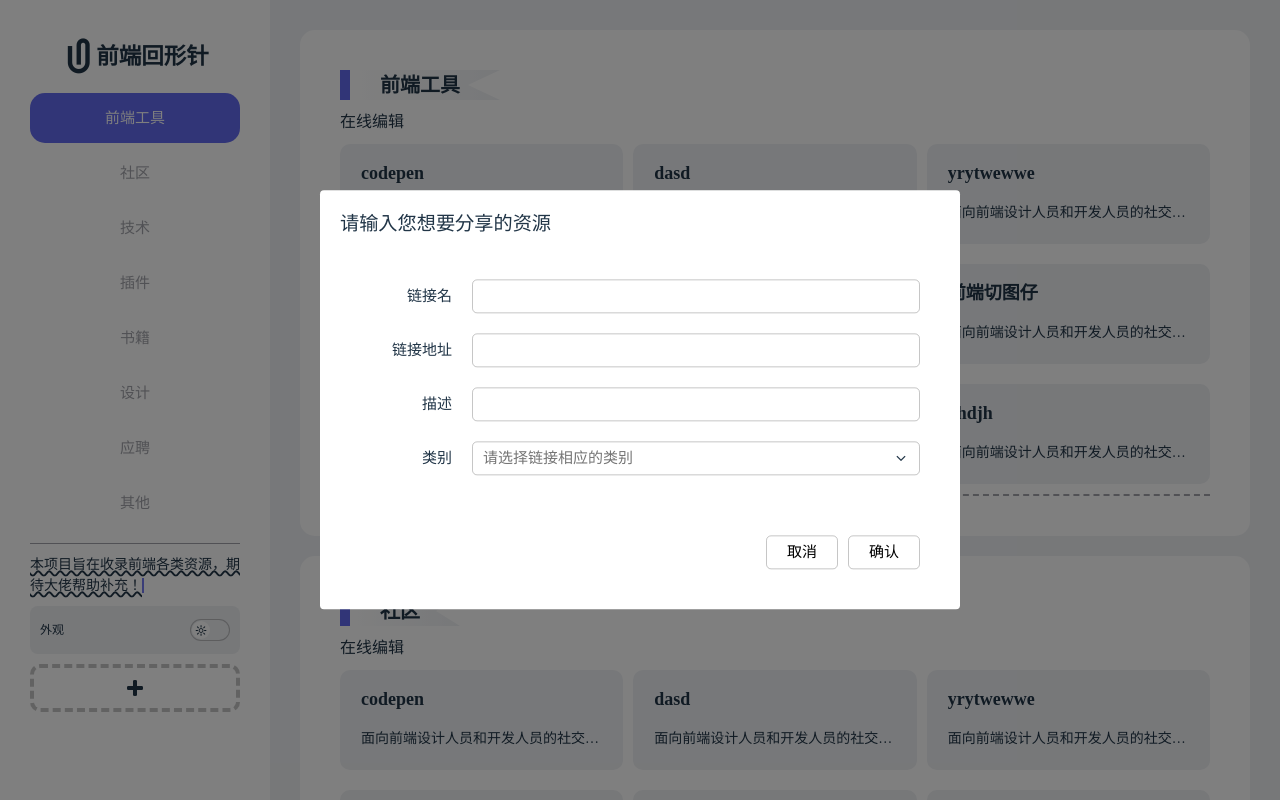
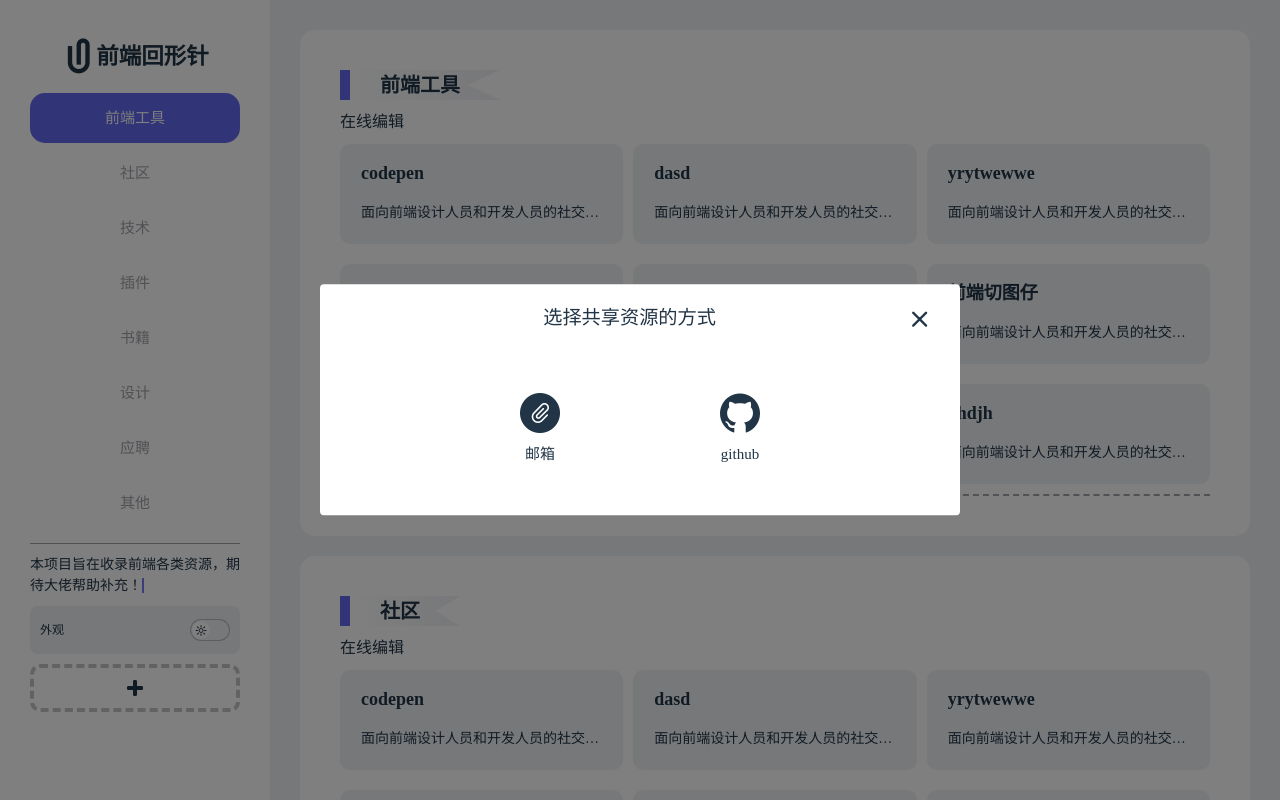
Before and after one commit to allen996/fe-clips, a Vue app: page / in a window 1280 px wide. Both pictures are taken after a click on the element 135 px from the left and 687 px from the top of the page. Shown: the top 800 px of the page. Built offline with nearby package versions, Linux system fonts and the light colour scheme.

Commit message:
add dropdown & scrollbar style

```diff
--- a/src/assets/styles/base.scss
+++ b/src/assets/styles/base.scss
@@ -66,6 +66,31 @@
   --fc-gradient: to right, transparent, var(--fc-color-black-soft);
 }
 
+html {
+  box-sizing: border-box;
+  scrollbar-width: thin;
+  scrollbar-color: var(--fc-color-primary) transparent;
+  scrollbar-highlight-color: var(--fc-color-primary);
+}
+
+*,
+*::before,
+*::after {
+  box-sizing: inherit;
+  scrollbar-width: inherit;
+}
+
+*::-webkit-scrollbar {
+  width: 10px;
+  height: 10px;
+}
+
+*::-webkit-scrollbar-thumb {
+  background: var(--fc-color-primary);
+  // background: hsl(214, 13%, 75%);
+  border-radius: 4px;
+}
+
 body {
   min-height: 100vh;
   color: var(--fc-text-color);
--- a/src/components/Dialog.vue
+++ b/src/components/Dialog.vue
@@ -1,5 +1,5 @@
 <script setup lang="ts">
-import { ref } from 'vue'
+import { reactive, ref } from 'vue'
 
 const emits = defineEmits<{
   close: any
@@ -9,24 +9,39 @@ function close(): void {
 }
 
 const showDropdown = ref(false)
+const rotateObj = reactive({
+  transform: 'rotate(0)',
+  transition: 'transform 0.8s'
+})
 function handleSelectDropdown(): void {
   showDropdown.value = !showDropdown.value
+  if (showDropdown.value) {
+    rotateObj.transform = 'rotate(-0.5turn)'
+  } else {
+    rotateObj.transform = 'rotate(0)'
+  }
+}
+
+const isShowEmail = ref(false)
+function enterEmail(): void {
+  isShowEmail.value = true
+}
+function cancelEmail(): void {
+  isShowEmail.value = false
 }
 </script>
 
 <template>
   <Teleport to="body">
     <div class="overlay" @click.self="close">
-      <div class="dialog" v-if="false">
+      <div class="dialog">
         <header>
-          <h3>选择共享资源的方式</h3>
-          <button class="dialog-close" @click="close">
-            <i class="iconfont icon-close"></i>
-          </button>
+          选择共享资源的方式
+          <i class="iconfont icon-close" @click="close"></i>
         </header>
         <div class="content">
           <div class="way">
-            <button id="email">
+            <button id="email" @click="enterEmail">
               <i class="iconfont icon-clips-logo1"></i>
             </button>
             <span>邮箱</span>
@@ -41,7 +56,7 @@ function handleSelectDropdown(): void {
           </div>
         </div>
       </div>
-      <div class="form" v-else>
+      <div class="email" v-if="isShowEmail">
         <header>请输入您想要分享的资源</header>
         <form action="">
           <div class="name">
@@ -61,18 +76,24 @@ function handleSelectDropdown(): void {
             <div class="select">
               <div class="selector" @click="handleSelectDropdown">
                 <input type="text" placeholder="请选择链接相应的类别" readonly />
-                <i class="iconfont icon-downarrow1f"></i>
+                <i class="iconfont icon-downarrow1f" :style="rotateObj"></i>
               </div>
-              <ul class="options" v-show="showDropdown">
-                <li>111</li>
-                <li>222</li>
-                <li>333</li>
-              </ul>
+              <Transition name="dropdown">
+                <ul class="options" v-show="showDropdown">
+                  <li>111</li>
+                  <li>222</li>
+                  <li>333</li>
+                  <li>333</li>
+                  <li>333</li>
+                  <li>333</li>
+                  <li>333</li>
+                </ul>
+              </Transition>
             </div>
           </div>
         </form>
         <footer>
-          <button>取消</button>
+          <button @click="cancelEmail">取消</button>
           <button>确认</button>
         </footer>
       </div>
@@ -90,7 +111,8 @@ function handleSelectDropdown(): void {
   background-color: rgba(0, 0, 0, 0.5);
 
   .dialog,
-  .form {
+  .email {
+    width: 50vw;
     position: absolute;
     top: 50%;
     left: 50%;
@@ -98,33 +120,47 @@ function handleSelectDropdown(): void {
     background-color: var(--fc-background-color-1);
     border-radius: 4px;
     z-index: 9999;
+
+    header {
+      margin: 20px 30px;
+      font-size: 1.2rem;
+    }
+
+    footer {
+      text-align: end;
+      padding: 20px 50px 40px;
+      button {
+        padding: 5px 20px;
+        border: 1px solid var(--fc-border-color);
+        border-radius: 5px;
+        cursor: pointer;
+        &:last-child {
+          margin-left: 10px;
+        }
+      }
+    }
   }
 
   .dialog {
-    width: 360px;
-    height: 200px;
     text-align: center;
 
     i {
       cursor: pointer;
       color: var(--fc-text-color);
-    }
-    header {
-      margin-bottom: 20px;
-      position: relative;
-      i {
-        position: absolute;
-        top: 0;
-        right: 0;
+
+      &.icon-close {
         font-size: 1.3rem;
+        float: right;
         &:hover {
           color: var(--fc-color-primary);
         }
       }
     }
+
     .content {
       display: flex;
       justify-content: space-evenly;
+      padding: 30px 40px 50px;
       i {
         font-size: 2.5rem;
       }
@@ -134,27 +170,11 @@ function handleSelectDropdown(): void {
       }
     }
   }
-  .form {
-    width: 50%;
+  .email {
     caret-color: var(--fc-color-primary);
-    header {
-      margin: 20px;
-      font-size: 1.2rem;
-    }
-    footer {
-      text-align: end;
-      padding: 20px 40px 40px;
-      button {
-        padding: 5px 20px;
-        border: 1px solid var(--fc-border-color);
-        border-radius: 5px;
-        &:last-child {
-          margin-left: 10px;
-        }
-      }
-    }
+
     form {
-      padding: 20px 40px;
+      padding: 20px 50px;
       > div {
         display: flex;
         justify-content: space-between;
@@ -196,14 +216,40 @@ function handleSelectDropdown(): void {
             top: 35px;
             left: 0;
             width: 100%;
+            max-height: 200px;
             border-radius: 5px;
             background-color: var(--fc-background-color-1);
             box-shadow: 0 0 12px var(--fc-color-shadow);
-            padding: 6px 0;
+            padding: 6px 20px 6px 10px;
+            overflow: hidden;
+            scrollbar-gutter: stable;
             z-index: 9999;
+            &:hover {
+              overflow: auto;
+            }
             li {
               padding: 0 30px;
+              border-radius: 5px;
+              background-color: var(--fc-background-color-2);
+              overflow: hidden;
+              cursor: pointer;
+              &:not(:last-child) {
+                margin-bottom: 6px;
+              }
             }
+          }
+
+          .dropdown-enter-active,
+          .dropdown-leave-active {
+            max-height: 200px;
+            transition: max-height 0.6s ease-in, opacity 1s ease-in-out;
+          }
+
+          .dropdown-enter-from,
+          .dropdown-leave-to {
+            max-height: 0;
+            opacity: 0;
+            transition: opacity 0.8s ease, max-height 1s ease-out;
           }
         }
       }
--- a/src/components/SideBar.vue
+++ b/src/components/SideBar.vue
@@ -164,7 +164,7 @@ function closeDialog(): void {
     height: 2.625rem;
     margin: 10px 0;
     font-size: 0.875rem;
-    text-decoration: 1.5px underline wavy;
+    // text-decoration: 1.5px underline wavy;
     .caret {
       border-right: 2px solid #626aef;
       animation: caret 1.2s infinite;
```
